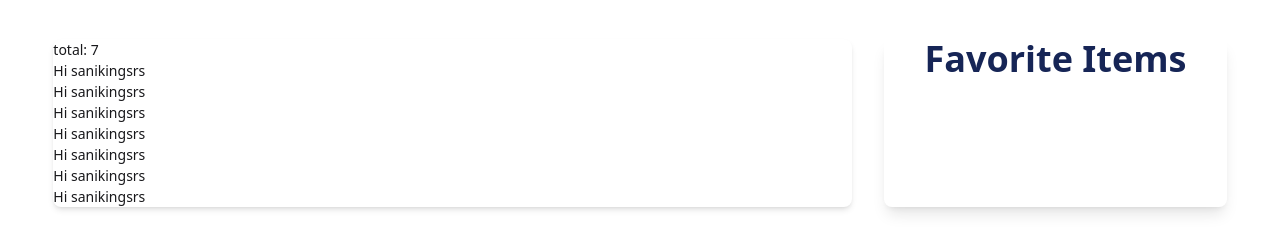
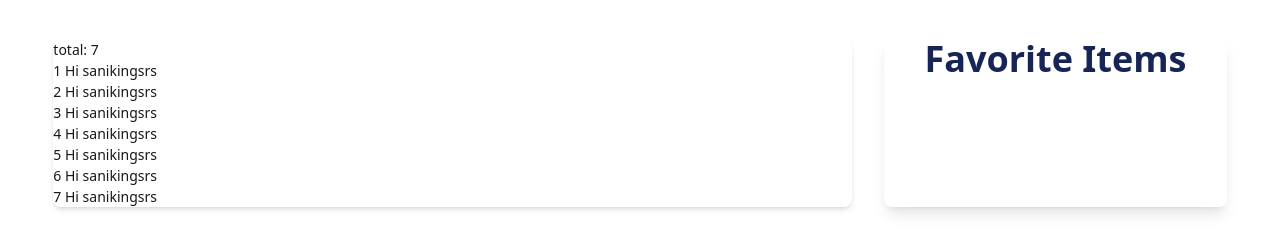
Before and after one commit to Sazidhul/A7-Simple-React, a React (Vite) app: page / in a window 1280 px wide. Shown: the part 566-797 px from the top of the page. Built offline with nearby package versions, Linux system fonts and the light colour scheme.

Commit message:
connection props and distructuring the props

```diff
--- a/src/components/Blogs/Blogs.jsx
+++ b/src/components/Blogs/Blogs.jsx
@@ -20,7 +20,7 @@ const Blogs = () => {
          <h1>total: {blogs.length}</h1>
          <div>
             {
-               blogs.map((items)=> <Card></Card>)
+               blogs.map((items)=> <Card card={items}></Card>)
             }
          </div>
       </div>
--- a/src/components/Card/Card.jsx
+++ b/src/components/Card/Card.jsx
@@ -1,9 +1,10 @@
 import React from 'react';
 
-const Card = () => {
+const Card = ({card}) => {
+   console.log(card)
    return (
       <div>
-         <h1>Hi sanikingsrs</h1>
+         <h1>{card.id} Hi sanikingsrs</h1>
       </div>
    );
 };
```
